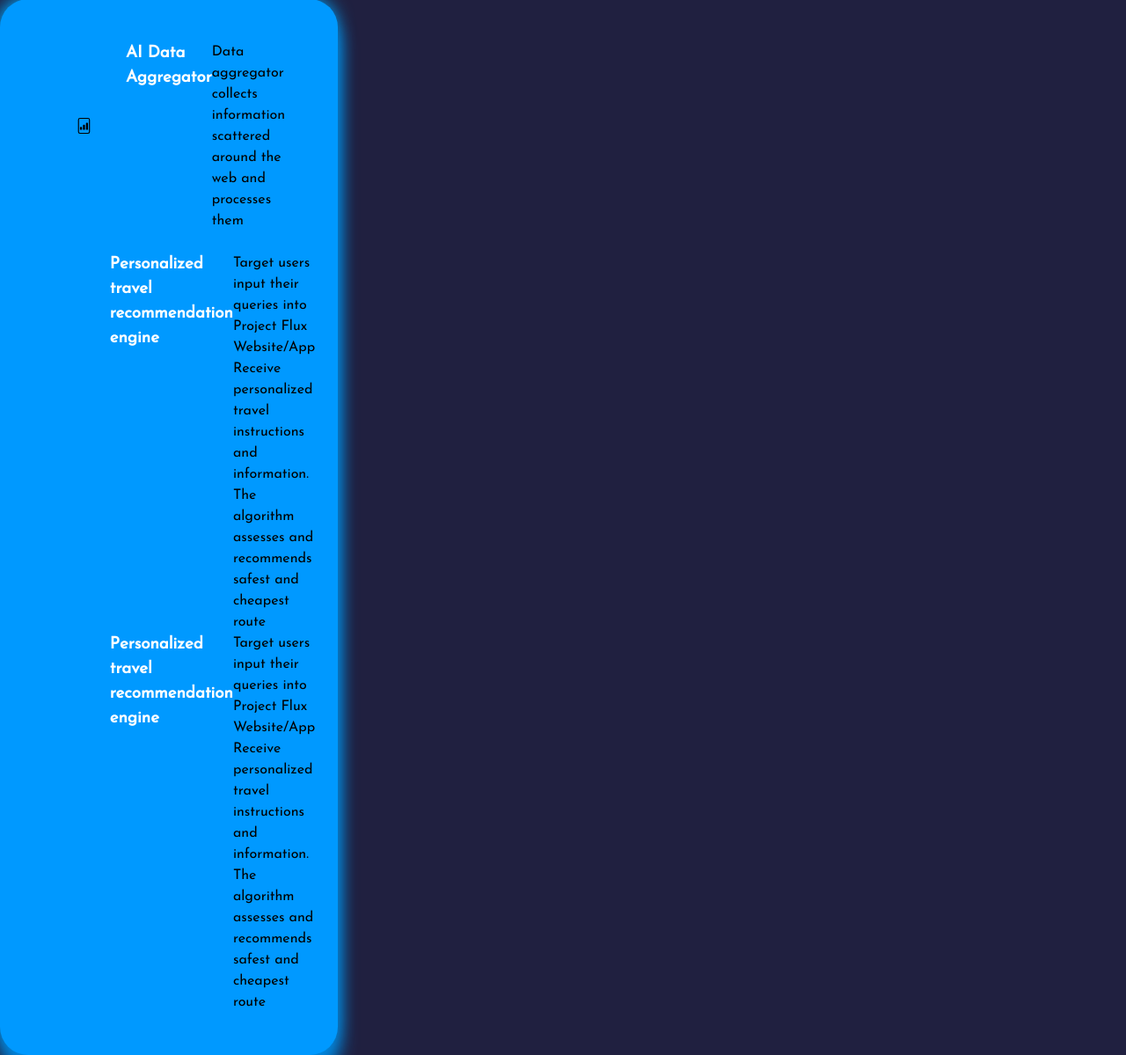
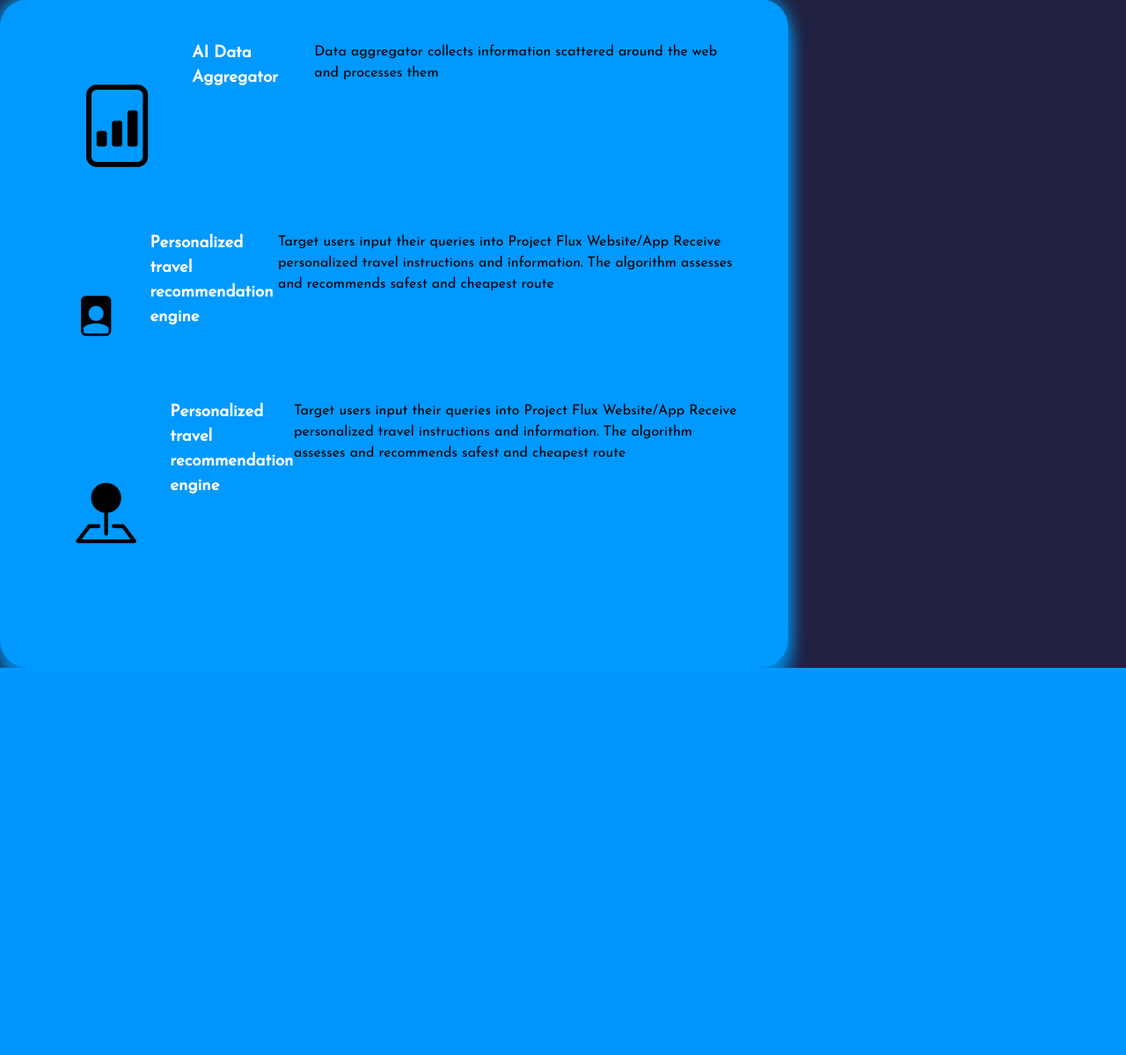
Before and after one commit to AndreLiu1225/ProjectFlux, a Flask app: page /api in a window 1280 px wide. Shown: the part 400-1599 px from the top of the page at 88% size. After the commit the page ends 1159 px from the top, so only its background shows below. Run offline with Flask 2, Linux system fonts and the light colour scheme.

Commit message:
Update style.css

```diff
--- a/static/style.css
+++ b/static/style.css
@@ -321,7 +321,7 @@
   border-radius: 2rem;
   align-items: left;
   justify-content: left;
-  width: 30%;
+  width: 70%;
   height: 1;
   padding: 3rem;
   background: #0099ff;
```
